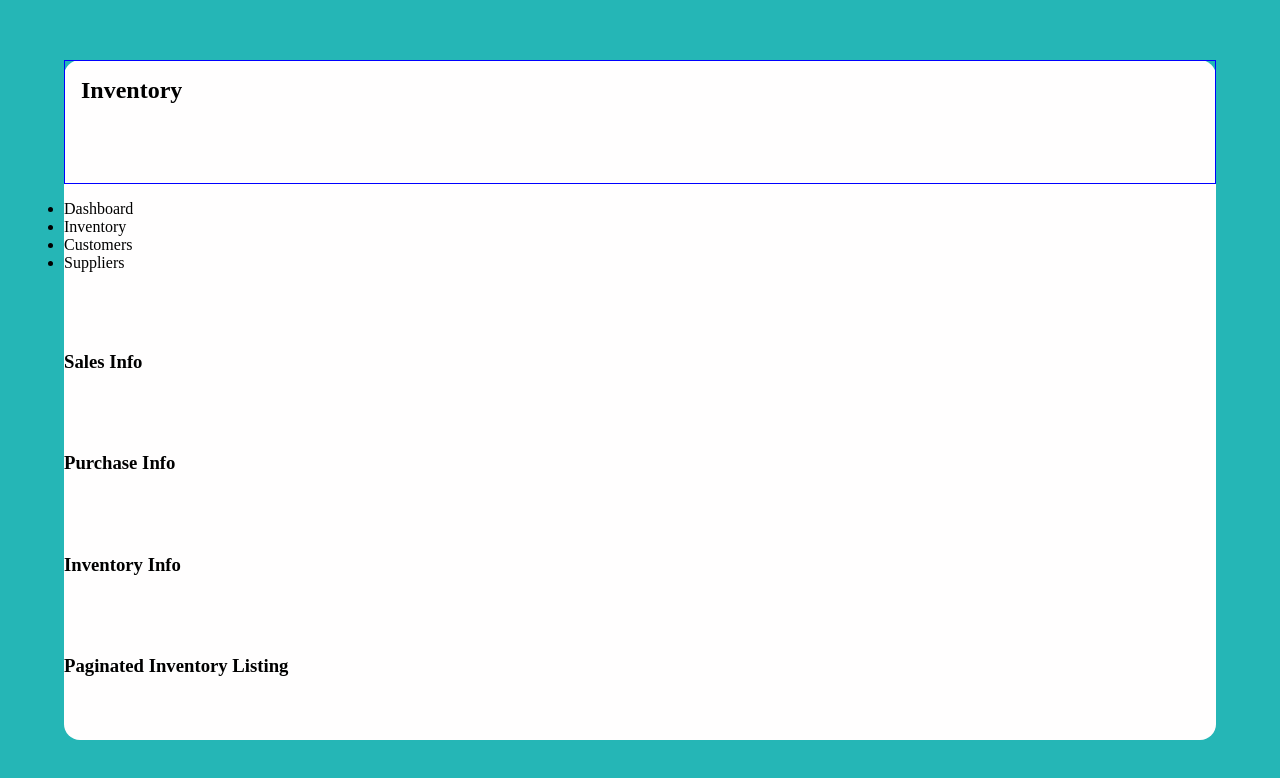
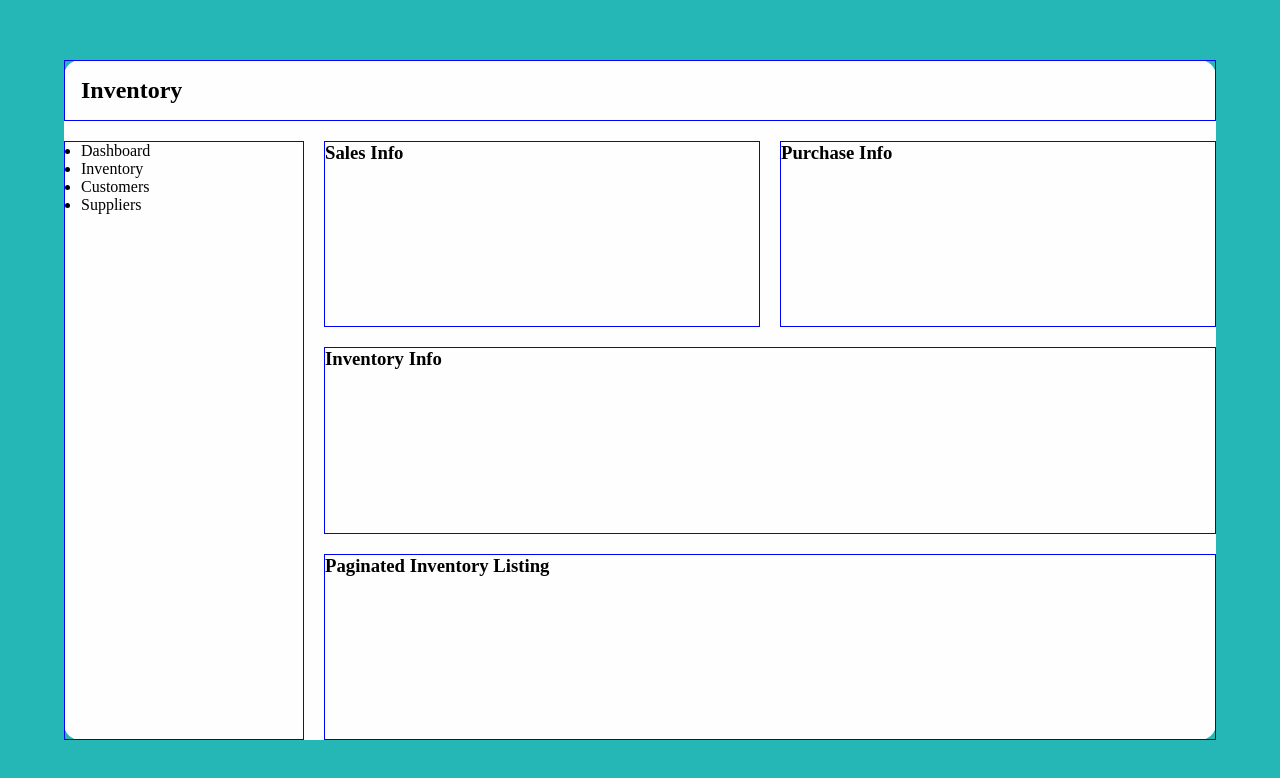
Before and after one commit to Denver-Meadows/inventory-tracker-app, a React (Create React App) app: page / in a window 1280 px wide. Shown: the top 778 px of the page. Built offline with nearby package versions, Linux system fonts and the light colour scheme.

Commit message:
sass and layout ready for styling

```diff
--- a/package.json
+++ b/package.json
@@ -6,6 +6,7 @@
     "@testing-library/jest-dom": "^5.14.1",
     "@testing-library/react": "^11.2.7",
     "@testing-library/user-event": "^12.8.3",
+    "node-sass": "^6.0.1",
     "react": "^17.0.2",
     "react-dom": "^17.0.2",
     "react-icons": "^4.3.1",
--- a/src/components/InventoryItems.js
+++ b/src/components/InventoryItems.js
@@ -1,8 +1,8 @@
 function InventoryItems() {
   return (
-    <main>
+    <div className="dashboard-content-inventory-items">
       <h3>Paginated Inventory Listing</h3>
-    </main>
+    </div>
   );
 }
 
--- a/src/components/InventoryOverview.js
+++ b/src/components/InventoryOverview.js
@@ -1,8 +1,8 @@
 function InventoryOverview() {
   return (
-    <main>
+    <div className="dashboard-content-inventory-overview">
       <h3>Inventory Info</h3>
-    </main>
+    </div>
   );
 }
 
--- a/src/components/PurchaseOverview.js
+++ b/src/components/PurchaseOverview.js
@@ -1,8 +1,8 @@
 function PurchaseOverview() {
   return (
-    <main>
+    <div className="dashboard-content-purchase">
       <h3>Purchase Info</h3>
-    </main>
+    </div>
   );
 }
 
--- a/src/components/SalesOverview.js
+++ b/src/components/SalesOverview.js
@@ -1,8 +1,8 @@
 function SalesOverview() {
   return (
-    <main>
+    <div className="dashboard-content-sales">
       <h3>Sales Info</h3>
-    </main>
+    </div>
   );
 }
 
--- a/src/components/SideNav.js
+++ b/src/components/SideNav.js
@@ -1,13 +1,13 @@
 function SideNav() {
   return (
-    <main>
+    <div className="dashboard-content-side-nav">
       <ul>
         <li>Dashboard</li>
         <li>Inventory</li>
         <li>Customers</li>
         <li>Suppliers</li>
       </ul>
-    </main>
+    </div>
   );
 }
 
--- a/src/components/TopInfoBar.js
+++ b/src/components/TopInfoBar.js
@@ -1,6 +1,6 @@
 function TopInfoBar() {
   return (
-    <div className="top-info-bar">
+    <div className="dashboard-content-info-bar">
       <h2>Inventory</h2>
     </div>
   );
--- a/src/index.css
+++ /dev/null
@@ -1,29 +0,0 @@
-* {
-  margin: 0;
-  padding: 0;
-  box-sizing: border-box;
-}
-
-.dashboard {
-  background-color: rgb(37, 182, 182);
-  height: 100vh;
-  display: flex;
-  justify-content: space-around;
-  align-items: center;
-}
-
-.dashboard-content {
-  background-color: rgb(255, 254, 254);
-  height: 85vh;
-  width: 90vw;
-  border-radius: 1rem;
-  display: grid;
-  grid-gap: 1rem;
-}
-
-.top-info-bar {
-  display: grid;
-  grid-template-columns: 1fr;
-  border: 1px solid blue;
-  padding: 1rem 1rem;
-}
--- a/src/index.js
+++ b/src/index.js
@@ -1,6 +1,6 @@
 import React from "react";
 import ReactDOM from "react-dom";
-import "./index.css";
+import "./index.scss";
 import App from "./App";
 import reportWebVitals from "./reportWebVitals";
 
--- /dev/null
+++ b/src/index.scss
@@ -0,0 +1,50 @@
+* {
+  margin: 0;
+  padding: 0;
+  box-sizing: border-box;
+}
+
+.dashboard {
+  background-color: rgb(37, 182, 182);
+  height: 100vh;
+  display: flex;
+  justify-content: space-around;
+  align-items: center;
+}
+
+.dashboard-content {
+  background-color: rgb(255, 254, 254);
+  height: 85vh;
+  width: 90vw;
+  border-radius: 1rem;
+  display: grid;
+  grid-template-rows: minmax(min-content, 2rem) 1fr 1fr 1fr;
+  grid-template-columns: minmax(min-content, 15rem) 1fr 1fr;
+  grid-gap: 20px;
+  // minmax(min-content, 0.5rem)
+  &-info-bar {
+    border: 1px solid blue;
+    padding: 1rem 1rem;
+    grid-column: 1 / 4;
+  }
+
+  &-side-nav {
+    border: 1px solid blue;
+    grid-row: 2 / 5;
+    padding-left: 1rem;
+  }
+  &-sales {
+    border: 1px solid blue;
+  }
+  &-purchase {
+    border: 1px solid blue;
+  }
+  &-inventory-overview {
+    border: 1px solid blue;
+    grid-column: 2 / 4;
+  }
+  &-inventory-items {
+    border: 1px solid blue;
+    grid-column: 2 / 4;
+  }
+}
```
Also changed, not shown: 1 other file (tests, documents, lock files or other folders).
